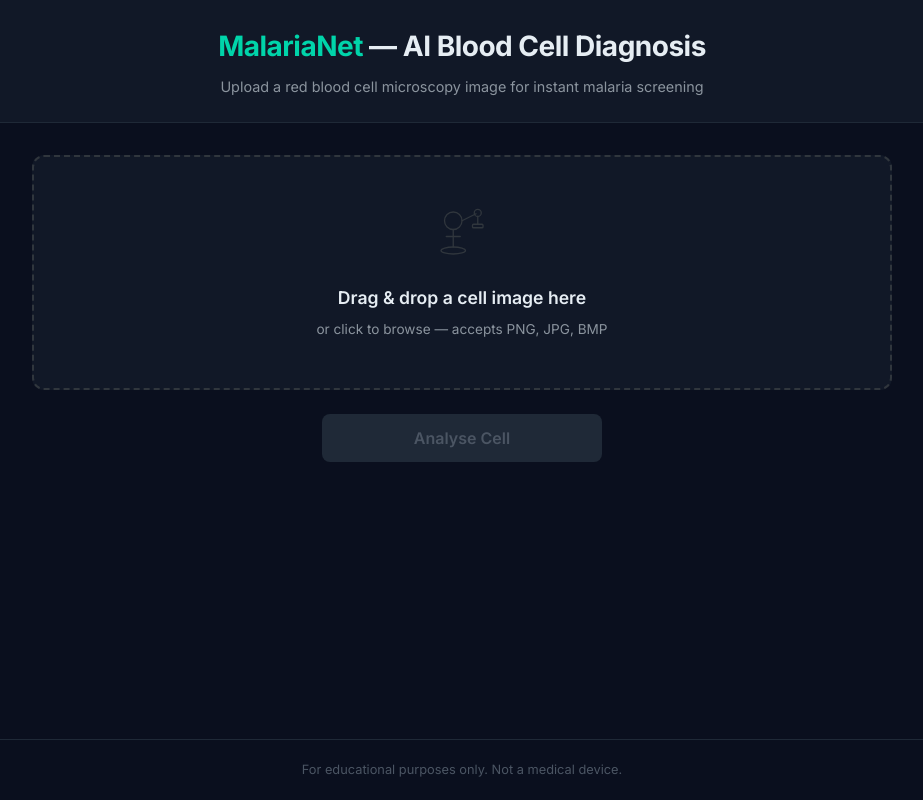
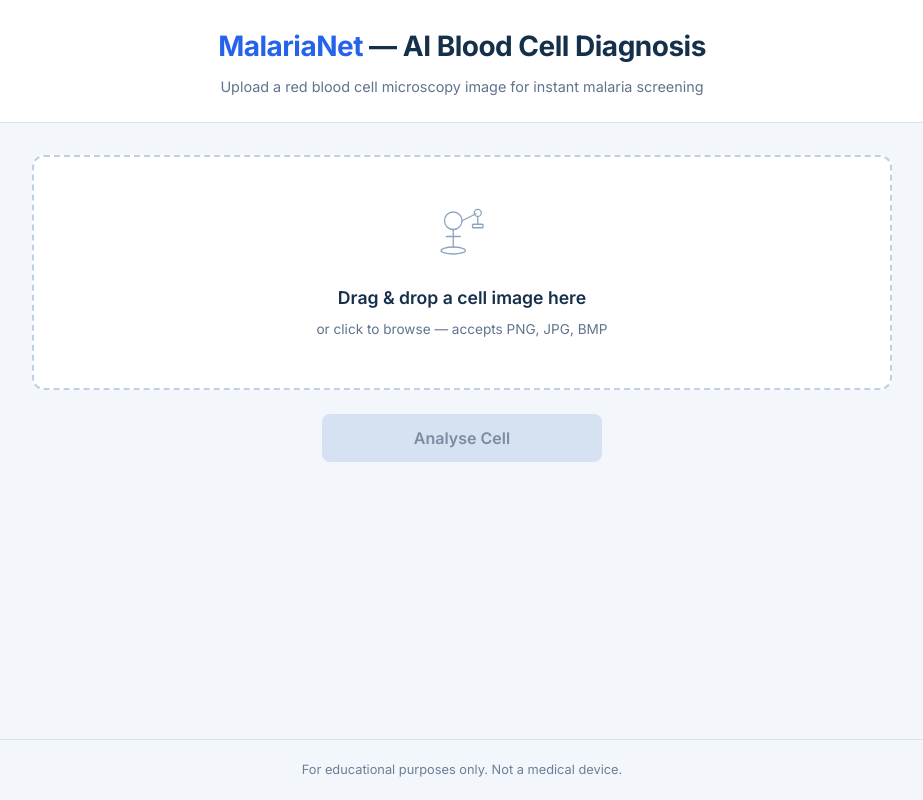
Before and after one commit to Aayush-Bindal/Malaria-Detection, a FastAPI app: page / in a window 1280 px wide. Shown: the whole page, without its empty margins (178-1101 px from the left). Run offline with FastAPI, Linux system fonts and the light colour scheme.

Commit message:
change app theme

```diff
--- a/templates/index.html
+++ b/templates/index.html
@@ -20,8 +20,8 @@
 
         body {
             font-family: 'Inter', sans-serif;
-            background-color: #0a0f1e;
-            color: #e6edf3;
+            background-color: #f3f7fc;
+            color: #16314d;
             min-height: 100vh;
             display: flex;
             flex-direction: column;
@@ -32,8 +32,8 @@
            HEADER
            ============================================================ */
         header {
-            background-color: #111827;
-            border-bottom: 1px solid #1f2937;
+            background-color: #ffffff;
+            border-bottom: 1px solid #d8e4f2;
             padding: 24px 20px;
             text-align: center;
         }
@@ -41,16 +41,16 @@
         header h1 {
             font-size: 1.75rem;
             font-weight: 700;
-            color: #e6edf3;
+            color: #15304a;
             letter-spacing: -0.5px;
         }
 
         header h1 span {
-            color: #00d4aa;
+            color: #2563eb;
         }
 
         header p {
-            color: #8b949e;
+            color: #5f748c;
             font-size: 0.9rem;
             margin-top: 6px;
         }
@@ -71,20 +71,20 @@
            Drag-and-drop area with dashed border.
            ============================================================ */
         .upload-zone {
-            border: 2px dashed #30363d;
+            border: 2px dashed #bfd0e4;
             border-radius: 12px;
             padding: 48px 24px;
             text-align: center;
             cursor: pointer;
             transition: border-color 0.2s ease, background-color 0.2s ease;
-            background-color: #111827;
+            background-color: #ffffff;
             position: relative;
         }
 
         .upload-zone:hover,
         .upload-zone.drag-over {
-            border-color: #00d4aa;
-            background-color: #0d1520;
+            border-color: #2563eb;
+            background-color: #edf4ff;
         }
 
         .upload-zone svg {
@@ -92,29 +92,29 @@
             height: 56px;
             margin-bottom: 16px;
             fill: none;
-            stroke: #30363d;
+            stroke: #8aa4c0;
             stroke-width: 1.5;
         }
 
         .upload-zone:hover svg,
         .upload-zone.drag-over svg {
-            stroke: #00d4aa;
+            stroke: #2563eb;
         }
 
         .upload-zone h3 {
             font-size: 1.1rem;
             font-weight: 600;
-            color: #e6edf3;
+            color: #15304a;
             margin-bottom: 6px;
         }
 
         .upload-zone p {
-            color: #8b949e;
+            color: #5f748c;
             font-size: 0.85rem;
         }
 
         .file-name {
-            color: #00d4aa;
+            color: #2563eb;
             font-size: 0.9rem;
             font-weight: 500;
             margin-top: 12px;
@@ -139,8 +139,8 @@
             max-width: 280px;
             margin: 24px auto 0;
             padding: 14px 24px;
-            background-color: #00d4aa;
-            color: #0a0f1e;
+            background-color: #2563eb;
+            color: #ffffff;
             font-family: 'Inter', sans-serif;
             font-size: 1rem;
             font-weight: 600;
@@ -371,8 +371,8 @@
         footer {
             text-align: center;
             padding: 20px;
-            border-top: 1px solid #1f2937;
-            color: #4b5563;
+            border-top: 1px solid #d8e4f2;
+            color: #6a7f97;
             font-size: 0.8rem;
         }
 
```
Also changed, not shown: other parts of templates/index.html (+25 -25 lines).
